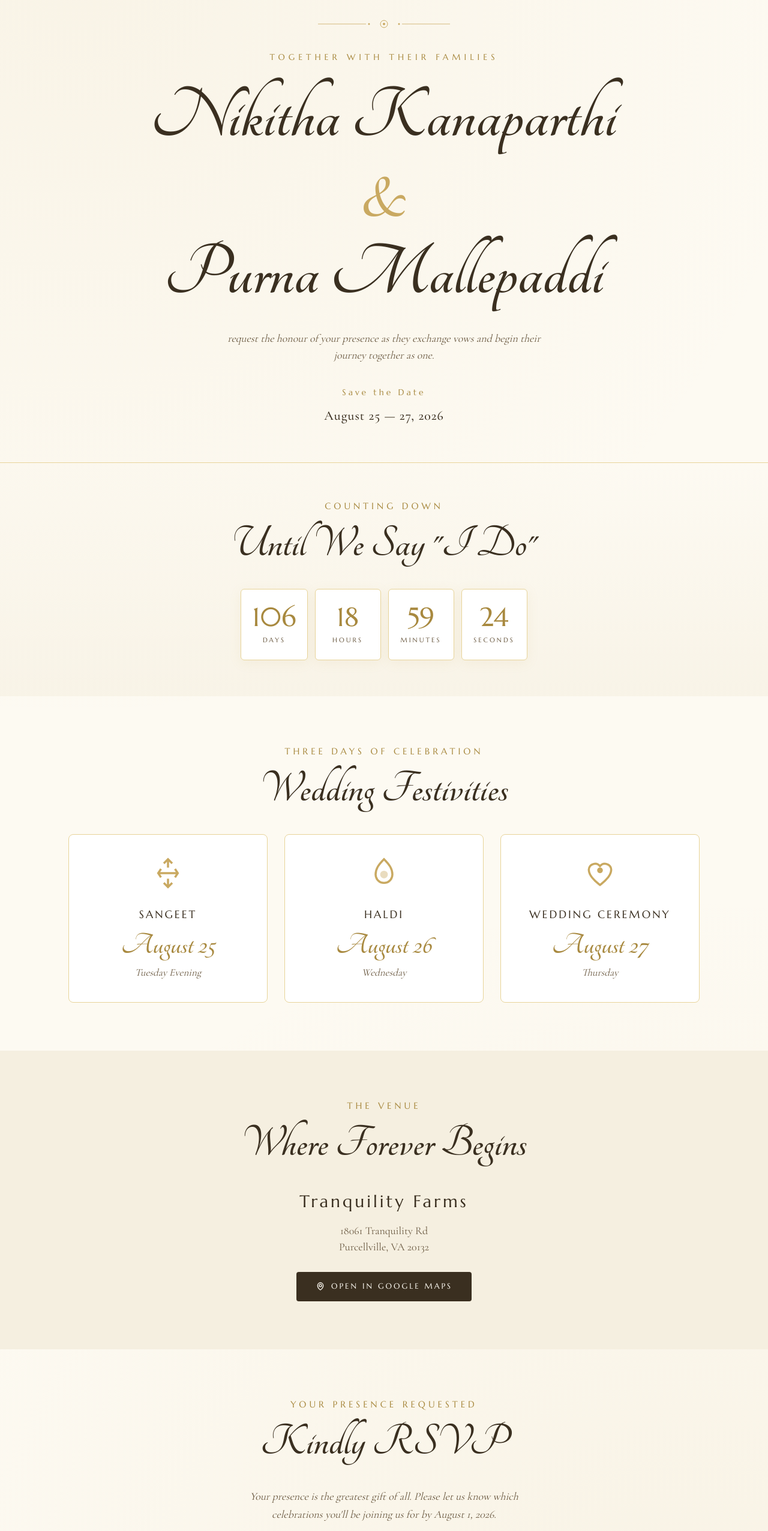
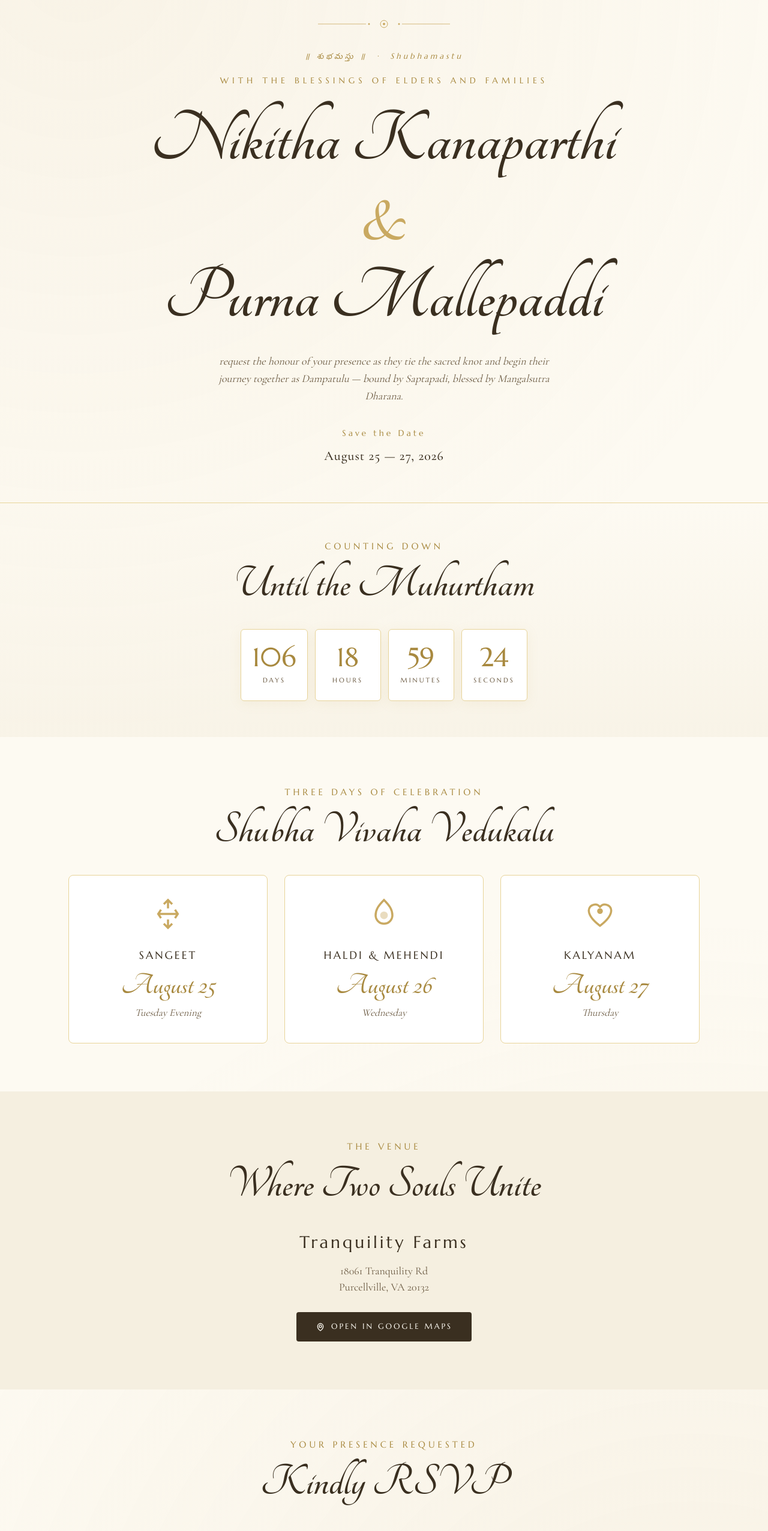
Before and after one commit to PurnaKoteswaraRaoMallepaddi/Nikitha-Purna-Wedding-Invitation, a plain HTML site: page index.html in a window 1280 px wide. Shown: the part 60-2613 px from the top of the page at 60% size. Drawn offline with nearby package versions, Linux system fonts and the light colour scheme.

```diff
--- a/index.html
+++ b/index.html
@@ -51,6 +51,14 @@
     text-transform: uppercase;
     color: var(--gold-dark);
     margin-bottom: 28px;
+  }
+  .sanskrit-blessing{
+    font-family: 'Marcellus', serif;
+    font-size: 13px;
+    letter-spacing: 4px;
+    color: var(--gold-dark);
+    margin-bottom: 18px;
+    font-style: italic;
   }
   .names{
     font-family: 'Tangerine', cursive;
@@ -305,11 +313,12 @@
     <circle cx="85" cy="20" r="1.5" fill="#c9a961"/>
     <circle cx="135" cy="20" r="1.5" fill="#c9a961"/>
   </svg>
-  <div class="invite-prefix" id="heroPrefix">Together with their families</div>
+  <div class="sanskrit-blessing">॥ శుభమస్తు ॥ &nbsp;·&nbsp; Shubhamastu</div>
+  <div class="invite-prefix" id="heroPrefix">With the blessings of elders and families</div>
   <h1 class="names">Nikitha Kanaparthi</h1>
   <span class="ampersand">&</span>
   <h1 class="names">Purna Mallepaddi</h1>
-  <p class="tagline" id="heroTagline">request the honour of your presence as they exchange vows and begin their journey together as one.</p>
+  <p class="tagline" id="heroTagline">request the honour of your presence as they tie the sacred knot and begin their journey together as Dampatulu — bound by Saptapadi, blessed by Mangalsutra Dharana.</p>
   <div class="save-the-date" id="heroDateLabel">Save the Date</div>
   <div class="date-line">August 25 — 27, 2026</div>
 </section>
@@ -318,7 +327,7 @@
 <section class="countdown-section">
   <div id="countdownView">
     <div class="section-title">Counting Down</div>
-    <h2 class="section-heading">Until We Say "I Do"</h2>
+    <h2 class="section-heading">Until the Muhurtham</h2>
     <div class="countdown" id="countdown">
       <div class="cd-box"><div class="cd-num" id="cd-days">--</div><div class="cd-label">Days</div></div>
       <div class="cd-box"><div class="cd-num" id="cd-hours">--</div><div class="cd-label">Hours</div></div>
@@ -328,14 +337,14 @@
   </div>
   <div id="marriedView" style="display:none;">
     <div class="section-title">A New Beginning</div>
-    <h2 class="section-heading">Just Married</h2>
+    <h2 class="section-heading">Newlyweds</h2>
     <div style="max-width: 540px; margin: 0 auto; font-size: 19px; color: var(--ink-soft); font-style: italic; line-height: 1.7;">
-      With grateful hearts, we celebrated our wedding on August 27, 2026.<br/>
-      Thank you to everyone who joined us — and to those who held us in their thoughts —<br/>
-      for making our union truly unforgettable. ♥
+      With grateful hearts, we celebrated our Kalyanam on August 27, 2026.<br/>
+      Thank you to everyone who joined us — and to those who held us in their thoughts and blessings —<br/>
+      for making our sacred union truly unforgettable. ♥
     </div>
     <div style="font-family: 'Tangerine', cursive; font-size: 78px; font-weight: 700; color: var(--gold-dark); margin-top: 28px; line-height: 1;">
-      Mr. &amp; Mrs. Mallepaddi
+      Sri &amp; Srimati Mallepaddi
     </div>
   </div>
 </section>
@@ -344,7 +353,7 @@
 <section class="events">
   <div style="text-align:center;">
     <div class="section-title">Three Days of Celebration</div>
-    <h2 class="section-heading">Wedding Festivities</h2>
+    <h2 class="section-heading">Shubha Vivaha Vedukalu</h2>
   </div>
   <div class="events-grid">
     <div class="event-card">
@@ -360,7 +369,7 @@
         <path d="M12 2C8 6 6 9 6 13a6 6 0 0012 0c0-4-2-7-6-11z"/>
         <circle cx="12" cy="13" r="2" fill="currentColor" opacity="0.4"/>
       </svg>
-      <div class="event-name">Haldi</div>
+      <div class="event-name">Haldi &amp; Mehendi</div>
       <div class="event-date">August 26</div>
       <div class="event-time">Wednesday</div>
     </div>
@@ -369,7 +378,7 @@
         <path d="M12 20.5 C 11 19.5, 4 15, 4 9.5 A 4.5 4.5 0 0 1 12 7 A 4.5 4.5 0 0 1 20 9.5 C 20 15, 13 19.5, 12 20.5 Z"/>
         <circle cx="12" cy="10" r="1.3" fill="currentColor"/>
       </svg>
-      <div class="event-name">Wedding Ceremony</div>
+      <div class="event-name">Kalyanam</div>
       <div class="event-date">August 27</div>
       <div class="event-time">Thursday</div>
     </div>
@@ -379,7 +388,7 @@
 <!-- ============= VENUE ============= -->
 <section class="venue">
   <div class="section-title">The Venue</div>
-  <h2 class="section-heading">Where Forever Begins</h2>
+  <h2 class="section-heading">Where Two Souls Unite</h2>
   <div class="venue-name">Tranquility Farms</div>
   <div class="venue-address">18061 Tranquility Rd<br/>Purcellville, VA 20132</div>
   <a href="https://www.google.com/maps/search/?api=1&query=Tranquility+Farms+18061+Tranquility+Rd+Purcellville+VA+20132" target="_blank" class="map-button">
@@ -397,7 +406,7 @@
     <div class="section-title">Your Presence Requested</div>
     <h2 class="section-heading">Kindly RSVP</h2>
     <p style="max-width: 520px; margin: 0 auto 36px; color: var(--ink-soft); font-size: 18px; font-style: italic; line-height: 1.7;">
-      Your presence is the greatest gift of all. Please let us know which celebrations you'll be joining us for by August 1, 2026.
+      Your blessings and presence are the greatest gift of all. Please let us know which celebrations you'll be joining us for by August 1, 2026.
     </p>
     <a href="https://forms.gle/abVM5Qd4vQJSXqYZ8" target="_blank" rel="noopener" class="rsvp-cta">
       <svg viewBox="0 0 24 24" fill="none" stroke="currentColor" stroke-width="2" style="width:18px;height:18px;">
@@ -414,7 +423,7 @@
 <!-- ============= FOOTER ============= -->
 <footer>
   <div class="names-small">Nikitha &amp; Purna</div>
-  <div style="font-style: italic; font-size: 14px;">With love, August 2026</div>
+  <div style="font-style: italic; font-size: 14px;">With love and blessings, August 2026</div>
 </footer>
 
 <script>
@@ -444,7 +453,7 @@
   // If the wedding has already happened, soften the hero copy too
   if(Date.now() > WEDDING_DATE){
     document.getElementById('heroPrefix').textContent = 'With joyful hearts, we celebrated';
-    document.getElementById('heroTagline').textContent = 'our wedding surrounded by family and friends. Thank you for being part of our story.';
+    document.getElementById('heroTagline').textContent = 'our Kalyanam surrounded by family, friends, and the blessings of our elders. Thank you for being part of our story.';
     document.getElementById('heroDateLabel').textContent = 'Married On';
   }
 </script>
```
